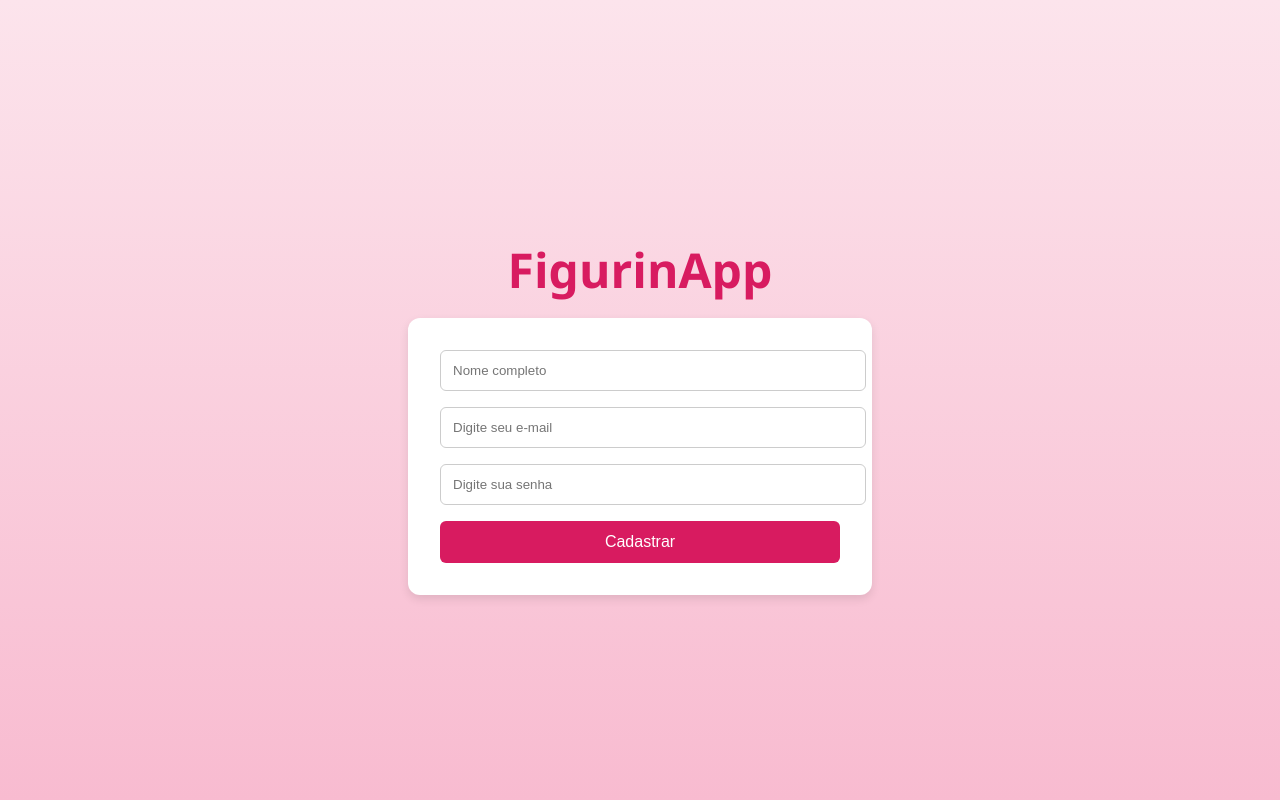
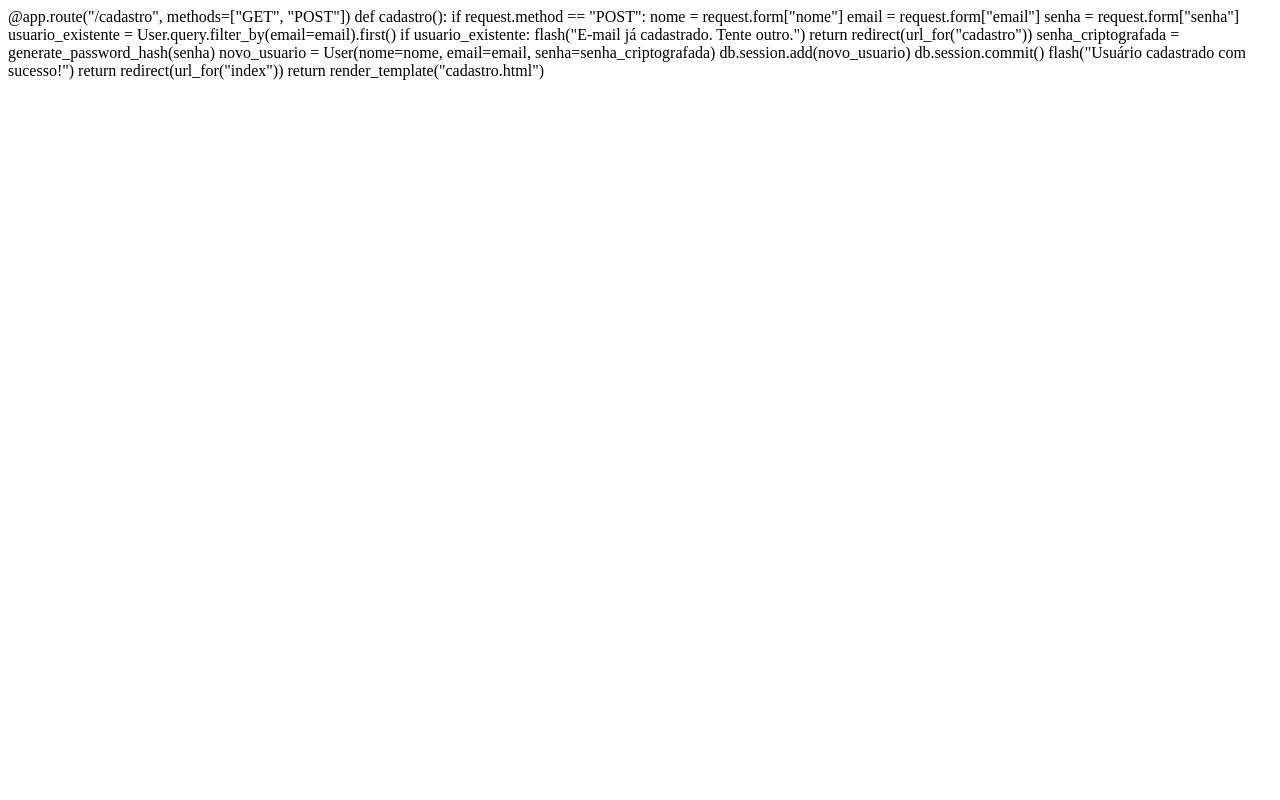
Before and after one commit to FigurinApp/1.0, a Flask app: template templates/cadastro.html in a window 1280 px wide. Run offline with Flask 3, Linux system fonts and the light colour scheme; the template is opened without the code that fills it, so the values that code supplies are empty.

Commit message:
Update cadastro.html

```diff
--- a/templates/cadastro.html
+++ b/templates/cadastro.html
@@ -1,60 +1,21 @@
-<!DOCTYPE html>
-<html lang="pt-br">
-<head>
-  <meta charset="UTF-8">
-  <title>Cadastro - FigurinApp</title>
-  <style>
-    body {
-      background: linear-gradient(to bottom, #fce4ec, #f8bbd0);
-      font-family: 'Segoe UI', sans-serif;
-      display: flex;
-      flex-direction: column;
-      align-items: center;
-      justify-content: center;
-      height: 100vh;
-      margin: 0;
-    }
-    h1 {
-      color: #d81b60;
-      font-size: 3rem;
-      margin-bottom: 1rem;
-    }
-    .box {
-      background: white;
-      padding: 2rem;
-      border-radius: 12px;
-      box-shadow: 0 4px 10px rgba(0,0,0,0.1);
-      width: 100%;
-      max-width: 400px;
-    }
-    input {
-      width: 100%;
-      padding: 0.75rem;
-      margin-bottom: 1rem;
-      border: 1px solid #ccc;
-      border-radius: 6px;
-    }
-    button {
-      background-color: #d81b60;
-      color: white;
-      border: none;
-      padding: 0.75rem;
-      width: 100%;
-      border-radius: 6px;
-      font-size: 1rem;
-      cursor: pointer;
-    }
-  </style>
-</head>
-<body>
-  <h1>FigurinApp</h1>
-  <div class="box">
-    <form method="post" action="/cadastro">
-      <input type="text" name="nome" placeholder="Nome completo" required>
-      <input type="email" name="email" placeholder="Digite seu e-mail" required>
-      <input type="password" name="senha" placeholder="Digite sua senha" required>
-      <button type="submit">Cadastrar</button>
-    </form>
-  </div>
-</body>
-</html>
+@app.route("/cadastro", methods=["GET", "POST"])
+def cadastro():
+    if request.method == "POST":
+        nome = request.form["nome"]
+        email = request.form["email"]
+        senha = request.form["senha"]
+
+        usuario_existente = User.query.filter_by(email=email).first()
+        if usuario_existente:
+            flash("E-mail já cadastrado. Tente outro.")
+            return redirect(url_for("cadastro"))
+
+        senha_criptografada = generate_password_hash(senha)
+        novo_usuario = User(nome=nome, email=email, senha=senha_criptografada)
+        db.session.add(novo_usuario)
+        db.session.commit()
+
+        flash("Usuário cadastrado com sucesso!")
+        return redirect(url_for("index"))
+
+    return render_template("cadastro.html")
```
